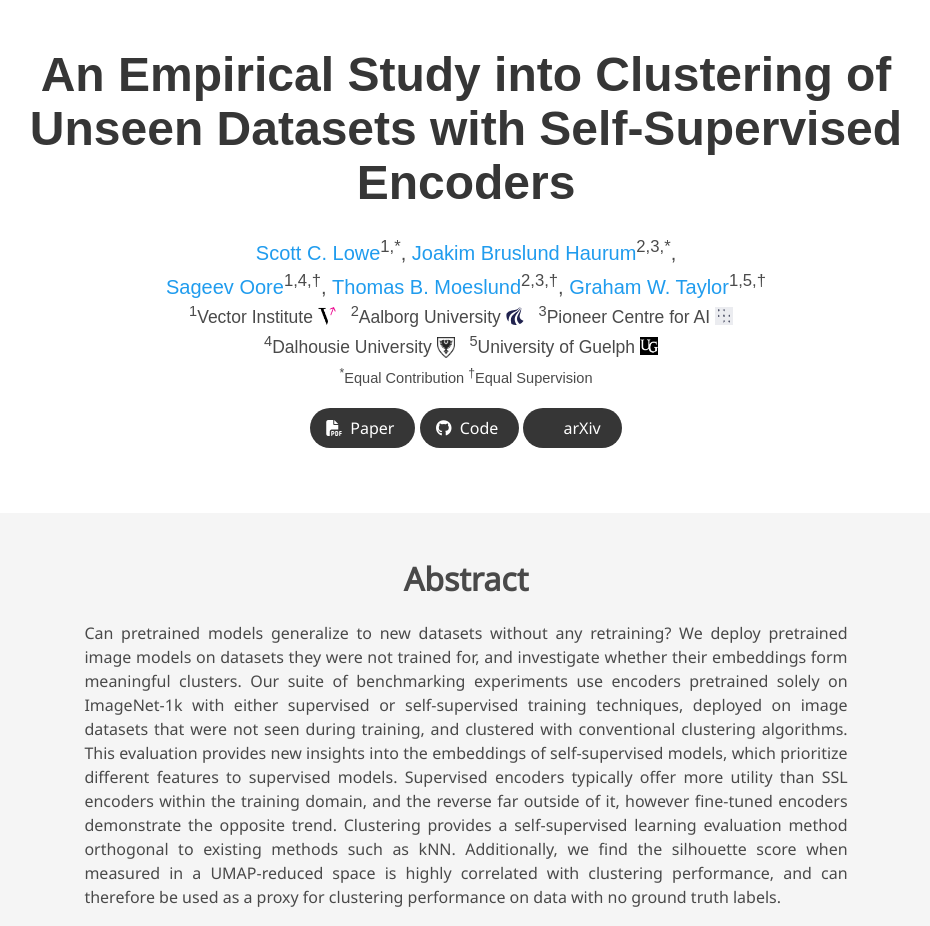
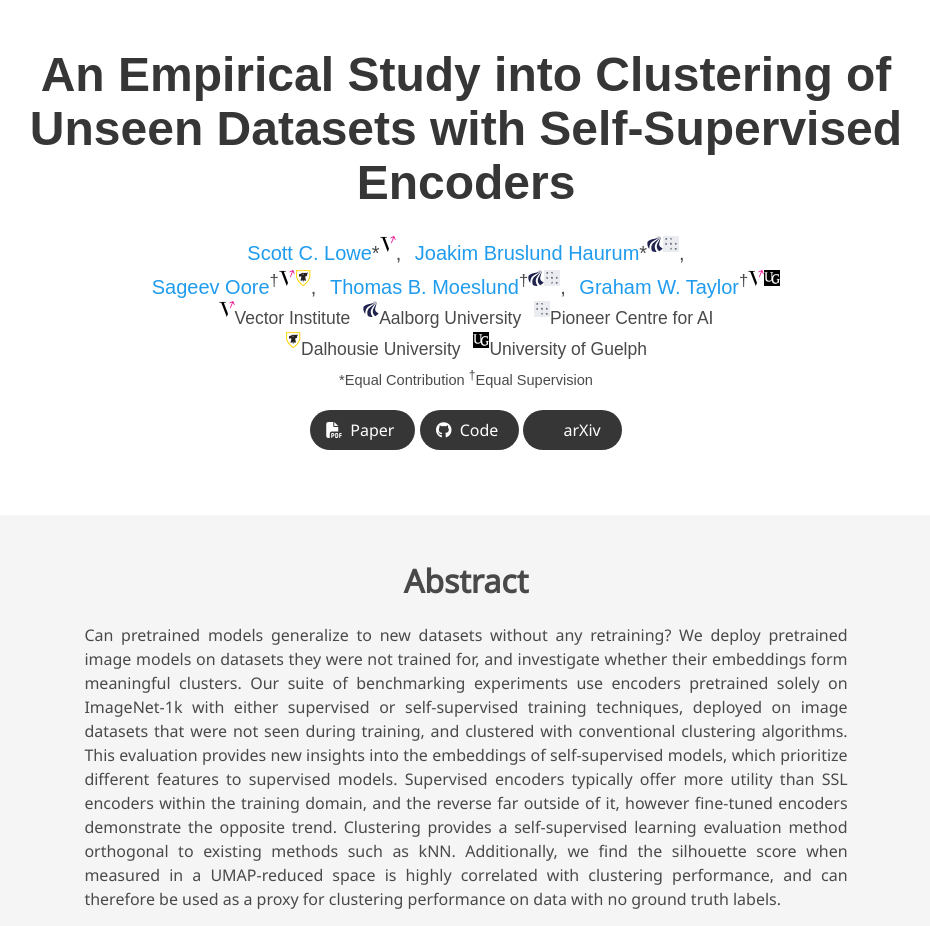
Before and after one commit to scottclowe/zs-ssl-clustering, a plain HTML site: page index.html in a window 1280 px wide. Shown: the top 926 px of the page, without its empty margins (174-1104 px from the left). Drawn offline with nearby package versions, Linux system fonts and the light colour scheme; some icons are missing; a web font is replaced by a local one.

Commit message:
ENH: Change institutes to be superscript favicons

```diff
--- a/index.html
+++ b/index.html
@@ -55,42 +55,47 @@
     <div class="is-size-5 publication-authors">
         <!-- Paper authors -->
         <span class="author-block">
-            <a href="https://scottclowe.com/" target="_blank">Scott C. Lowe</a><sup>1,*</sup>,
+            <a href="https://scottclowe.com/" target="_blank">Scott C. Lowe</a>*<sup><image src="static/images/favicon.ico" alt="Vector" width="16" height="16" /></sup>,
         </span>
         <span class="author-block">
-            <a href="https://joakimhaurum.github.io/" target="_blank">Joakim Bruslund Haurum</a><sup>2,3,*</sup>,
+            <a href="https://joakimhaurum.github.io/" target="_blank">Joakim Bruslund Haurum</a>*<sup><image src="static/images/AAU.svg" alt="AAU" width="16" height="16" /><image src="static/images/pioneer_ai.png" alt="Pioneer" width="16" height="16" /></sup>,
         </span>
-        <br>
+        <br />
         <span class="author-block">
-            <a href="https://web.cs.dal.ca/~oore/" target="_blank">Sageev Oore</a><sup>1,4,†</sup>,
+            <a href="https://web.cs.dal.ca/~oore/" target="_blank">Sageev Oore</a><sup>&dagger;<image src="static/images/favicon.ico" alt="Vector" width="16" height="16" /><image src="static/images/Dal_favicon.png" alt="Dal" width="16" height="16" /></sup>,
         </span>
         <span class="author-block">
-            <a href="https://vbn.aau.dk/en/persons/103282" target="_blank">Thomas B. Moeslund</a><sup>2,3,†</sup>,
+            <a href="https://vbn.aau.dk/en/persons/103282" target="_blank">Thomas B. Moeslund</a><sup>&dagger;<image src="static/images/AAU.svg" alt="AAU" width="16" height="16" /><image src="static/images/pioneer_ai.png" alt="Pioneer" width="16" height="16" /></sup>,
         </span>
         <span class="author-block">
-            <a href="https://www.gwtaylor.ca/" target="_blank">Graham W. Taylor</a><sup>1,5,†</sup>
+            <a href="https://www.gwtaylor.ca/" target="_blank">Graham W. Taylor</a><sup>&dagger;<image src="static/images/favicon.ico" alt="Vector" width="16" height="16" /><image src="static/images/UoG_favicon.png" alt="UoG" width="16" height="16" /></sup>
         </span>
     </div>
 
     <div class="is-size-5 publication-authors">
         <span class="author-block">
         <small>
-        <sup>1</sup>Vector Institute
-        <image src="static/images/favicon.ico" alt="Vector" width="18" height="18" style="margin-right:10px;vertical-align:text-top;" />
-        <sup>2</sup>Aalborg University
-        <image src="static/images/AAU.svg" alt="AAU" width="18" height="18" style="margin-right:10px;vertical-align:text-top;" />
-        <sup>3</sup>Pioneer Centre for AI
-        <image src="static/images/pioneer_ai.png" alt="Pioneer" width="18" height="18" style="margin-right:10px;vertical-align:text-top;" />
+        <span class="institute-block">
+        <sup><image src="static/images/favicon.ico" alt="Vector" width="16" height="16" /></sup>Vector Institute
+        </span>
+        <span class="institute-block">
+        <sup><image src="static/images/AAU.svg" alt="AAU" width="16" height="16" /></sup>Aalborg University
+        </span>
+        <span class="institute-block">
+        <sup><image src="static/images/pioneer_ai.png" alt="Pioneer" width="16" height="16" /></sup>Pioneer Centre for AI
+        </span>
         <br>
-        <sup>4</sup>Dalhousie University
-        <image src="static/images/DAL_LogoOnly_RGB_Wingtip.png" alt="Dal" width="18" height="18" style="margin-right:10px;vertical-align:text-top;" />
-        <sup>5</sup>University of Guelph
-        <image src="static/images/UoG.png" alt="UoG" width="18" height="18" style="margin-right:10px;vertical-align:text-top;" />
+        <span class="institute-block">
+        <sup><image src="static/images/Dal_favicon.png" alt="Dal" width="16" height="16" /></sup>Dalhousie University
+        </span>
+        <span class="institute-block">
+        <sup><image src="static/images/UoG_favicon.png" alt="UoG" width="16" height="16" /></sup>University of Guelph
+        </span>
         </small>
         <br>
         <!-- Conferance name and year -->
         </span>
-        <span class="eql-cntrb"><small><br><sup>*</sup>Equal Contribution <sup>†</sup>Equal Supervision</small></span>
+        <span class="eql-cntrb"><small><br>*Equal Contribution <sup>&dagger;</sup>Equal Supervision</small></span>
     </div>
 
     <div class="column has-text-centered">
--- a/static/css/index.css
+++ b/static/css/index.css
@@ -80,6 +80,14 @@ body {
 
 .author-block {
   display: inline-block;
+  padding-left: 4px;
+  padding-right: 4px;
+}
+
+.institute-block {
+  display: inline-block;
+  padding-left: 4px;
+  padding-right: 4px;
 }
 
 .publication-banner img {
```
Also changed, not shown: static/images/DAL_LogoOnly_RGB_Wingtip.png (deleted), static/images/Dal_favicon.png (added), static/images/UoG_favicon.png (renamed from static/images/UoG.png).
